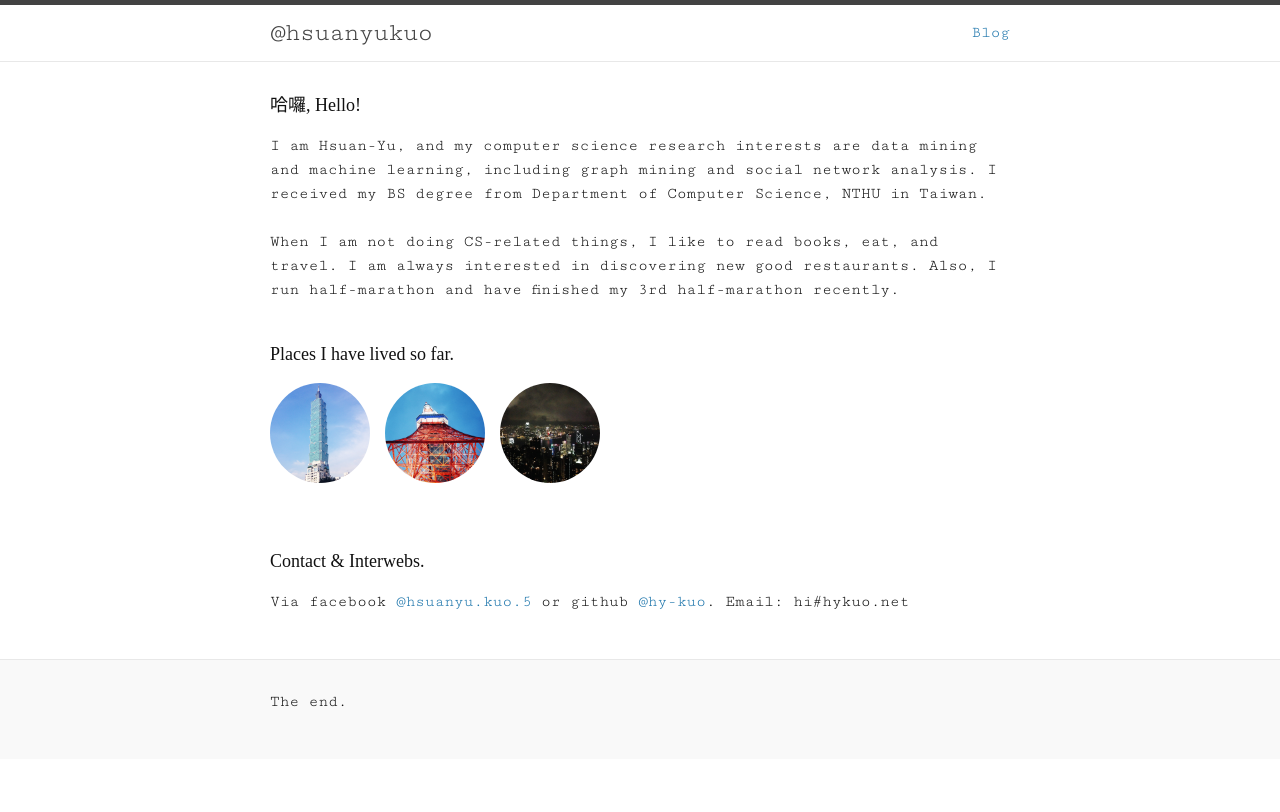
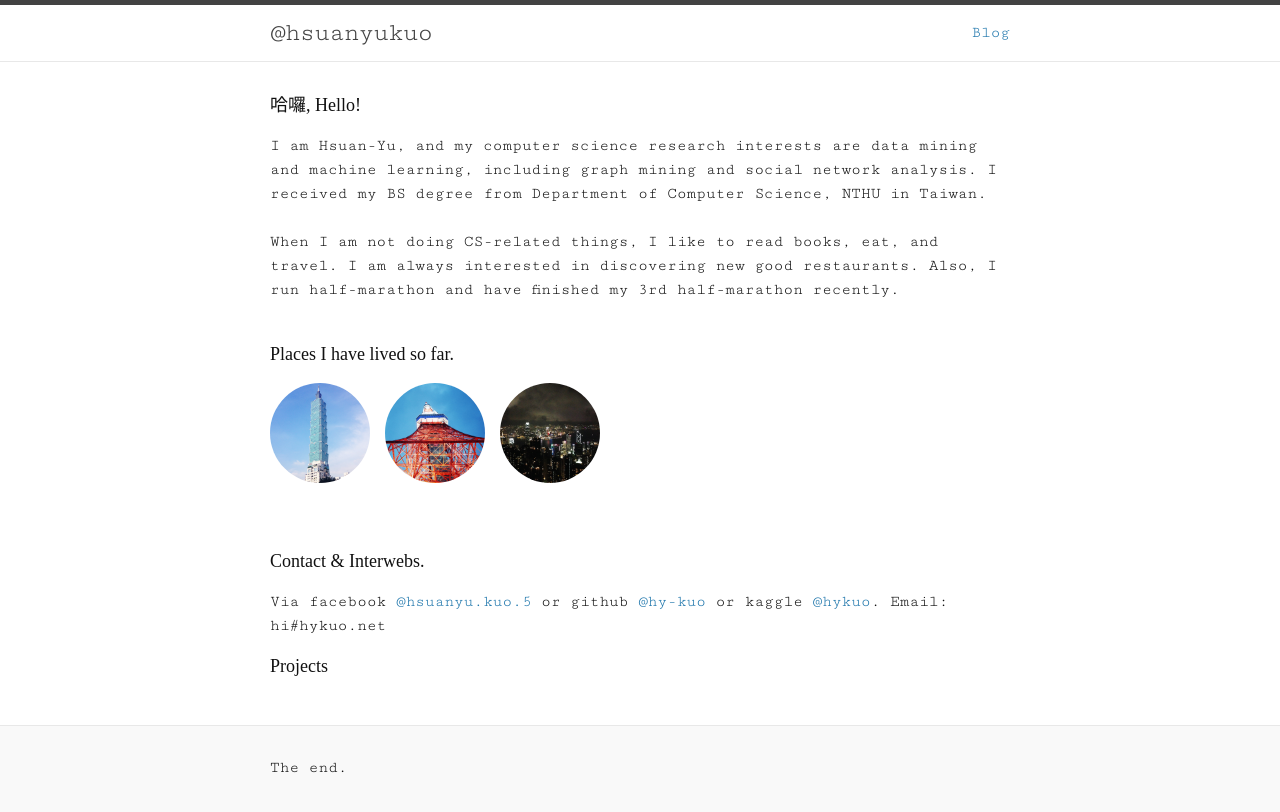
Before and after one commit to hy-kuo/hy-kuo.github.io, a Jekyll site: the page built from index.html, in a window 1280 px wide. Shown: the top 812 px of the page. Built offline with Jekyll 4.4.1, drawn with Linux system fonts in a browser that asks for light colours; some web fonts are replaced.

Commit message:
add kaggle link

```diff
--- a/index.html
+++ b/index.html
@@ -33,9 +33,9 @@ layout: default
     <h3 class="title-contact">Contact &amp; Interwebs.</h3>
     <div class "contacts">
     <p>
-      Via facebook <a href="https://www.facebook.com/hsuanyu.kuo.5">@hsuanyu.kuo.5</a> or github <a href="https://github.com/hy-kuo">@hy-kuo</a>.
+    Via facebook <a href="https://www.facebook.com/hsuanyu.kuo.5">@hsuanyu.kuo.5</a> or github <a href="https://github.com/hy-kuo">@hy-kuo</a> or kaggle <a href="https://www.kaggle.com/hyukuo">@hykuo</a>.
       Email: hi#hykuo.net
-
+    <h3 class"title-projects"> Projects
 
     </p>
   </div>
```
